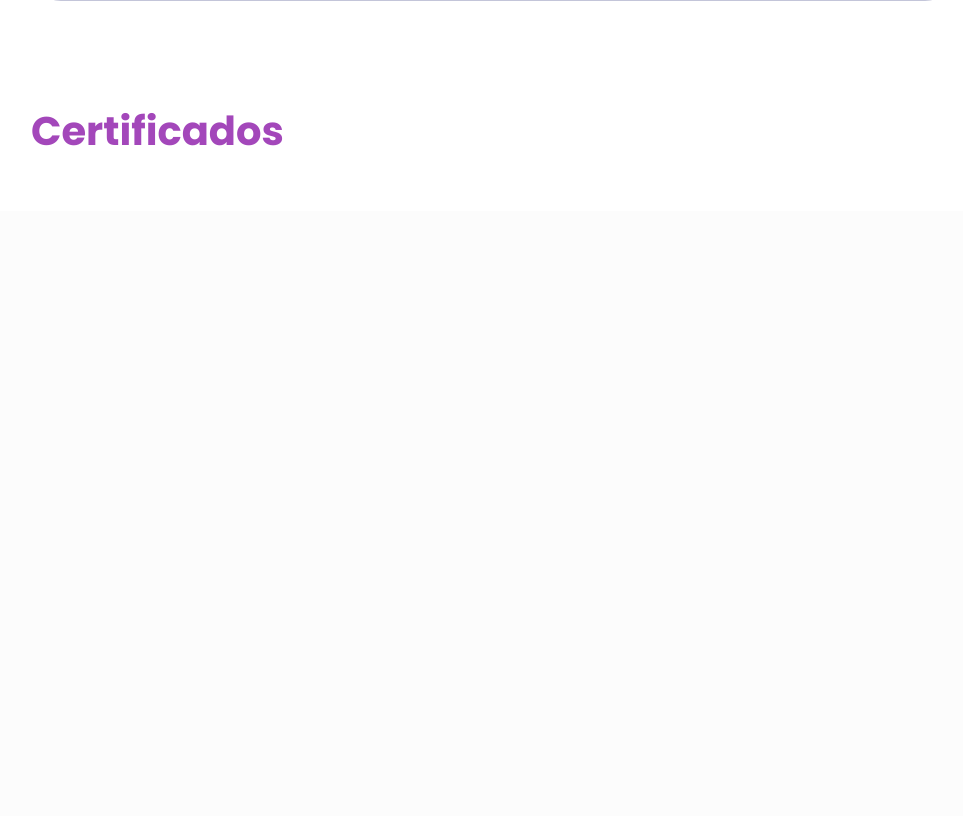
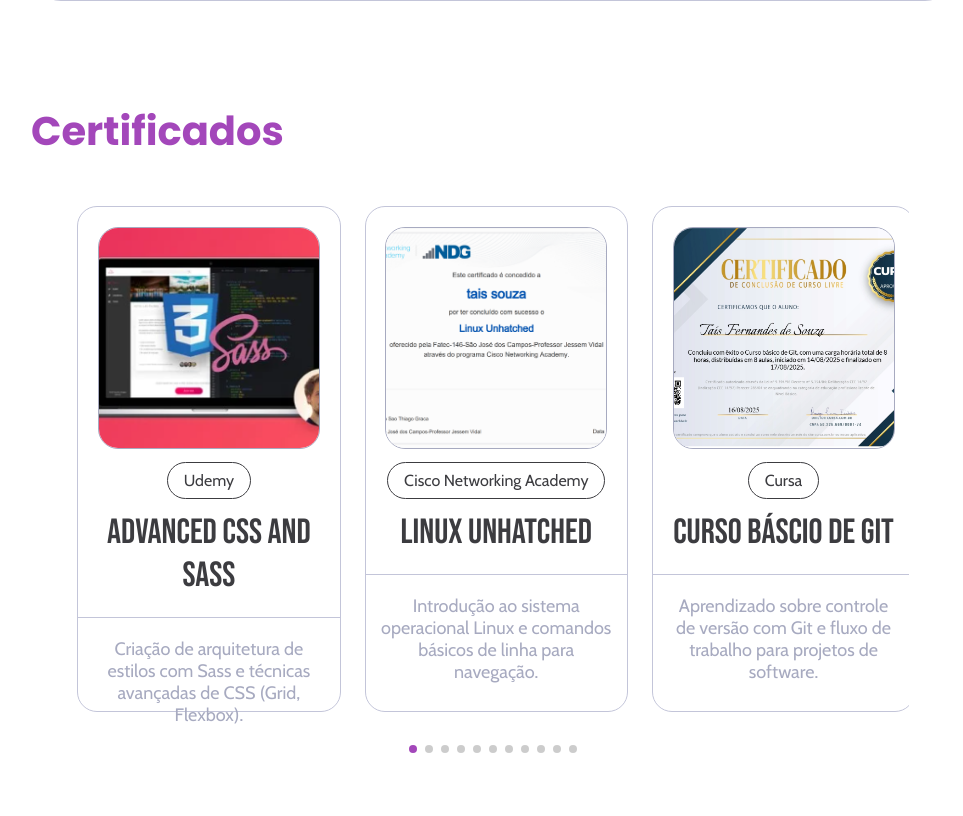
Before and after one commit to tat4Souza/Portfolio-Tais-Souza, a Flask app: page /education in a window 1280 px wide. Shown: the part 899-1715 px from the top of the page, without its empty margins (147-1110 px from the left). Before the commit the page ends 1045 px from the top, so only its background shows below. Run offline with Flask 3, Linux system fonts and the light colour scheme; some libraries are stand-ins or nearby versions.

Commit message:
Added certificates slideshow into education page

```diff
--- a/data.py
+++ b/data.py
@@ -25,3 +25,84 @@
      "period_end": "Set 2024",
      "desc": "Abrange módulos focados em ensinar habilidades relacionadas as áreas de design, animação, desenvolvimento de jogos, 3D e edição audiovisual."}
 ]
+
+certificates_array = [
+    {
+        "title": "Advanced CSS and Sass",
+        "place": "Udemy",
+        "image": "images/sass-thumbnail.png",
+        "desc": "Criação de arquitetura de estilos com Sass e técnicas avançadas de CSS (Grid, Flexbox).",
+        "link": "https://www.udemy.com/certificate/UC-74bc68db-eb6d-4598-bbed-911b79768630/"
+    },
+    {
+        "title": "Linux Unhatched",
+        "place": "Cisco Networking Academy",
+        "image": "images/linux-thumbnail.png",
+        "desc": "Introdução ao sistema operacional Linux e comandos básicos de linha para navegação.",
+        "link": "#"
+    },
+    {
+        "title": "Curso Báscio de Git",
+        "place": "Cursa",
+        "image": "images/git-thumbnail.png",
+        "desc": "Aprendizado sobre controle de versão com Git e fluxo de trabalho para projetos de software.",
+        "link": "https://cursa.com.br/certificate/f0010f1b3e"
+    },
+    {
+        "title": "Arte Vetorial",
+        "place": "Escola SAGA",
+        "image": "images/arte-vetorial-thumbnail.png",
+        "desc": "Uso do Illustrator para criação de artes vetoriais, logotipos e ilustrações digitais.",
+        "link": "https://hub.saga.com.br/certificado?chave=E81A2F53"
+    },
+    {
+        "title": "Composição de Imagens",
+        "place": "Escola SAGA",
+        "image": "images/composicao-imagens-thumbnail.png",
+        "desc": "Técnicas de composição e manipulação de imagens digitais usando software Photoshop.",
+        "link": "https://hub.saga.com.br/certificado?chave=31A86CC3"
+    },
+    {
+        "title": "VFX e Motion Graphics",
+        "place": "Escola SAGA",
+        "image": "images/motion-graphics-thumbnail.png",
+        "desc": "Fundamentos de Efeitos Visuais (VFX) e criação de animações e elementos visuais.",
+        "link": "https://hub.saga.com.br/certificado?chave=FED0A422"
+
+    },
+    {
+        "title": "Pintura Digital",
+        "place": "Escola SAGA",
+        "image": "images/pintura-digital-thumbnail.png",
+        "desc": "Domínio das ferramentas e técnicas de pintura digital, iluminação e texturização.",
+        "link": "https://hub.saga.com.br/certificado?chave=43639BB9"
+    },
+    {
+        "title": "3D1 - Cenários",
+        "place": "Escola SAGA",
+        "image": "images/3D-1-thumbnail.png",
+        "desc": "Modelagem 3D de cenários e ambientes, incluindo texturização e renderização.",
+        "link": "https://hub.saga.com.br/certificado?chave=5F6448D2"
+    },
+    {
+        "title": "3D2 - Personagem",
+        "place": "Escola SAGA",
+        "image": "images/3D-2-thumbnail.png",
+        "desc": "Modelagem 3D e escultura digital de personagens, retopologia e mapeamento UV.",
+        "link": "https://hub.saga.com.br/certificado?chave=E294BBE4"
+    },
+    {
+        "title": "3D3 - Animação",
+        "place": "Escola SAGA",
+        "image": "images/3D-3-thumbnail.png",
+        "desc": "Introdução aos princípios de animação 3D, rigging de personagens e técnicas de movimentação.",
+        "link": "https://hub.saga.com.br/certificado?chave=792C6790"
+    },
+    {
+        "title": "Edição Audiovisual",
+        "place": "Escola SAGA",
+        "image": "images/edicao-audiovisual-thumbnail.png",
+        "desc": "Técnicas de edição e montagem de vídeos, incluindo correção de cor e sincronização de áudio.",
+        "link": "https://hub.saga.com.br/certificado?chave=29CDCC8F"
+    }
+]
--- a/main.py
+++ b/main.py
@@ -1,5 +1,5 @@
 from flask import Flask, render_template
-from data import data_array, courses_array
+from data import data_array, courses_array, certificates_array
 
 app = Flask(__name__)
 
@@ -13,7 +13,7 @@
 
 @app.route('/education')
 def education():
-    return render_template('education.html', data = courses_array)
+    return render_template('education.html', data = courses_array, certificates = certificates_array)
 
 if __name__ == "__main__":
     app.run()
--- a/static/css/main.css
+++ b/static/css/main.css
@@ -463,11 +463,100 @@
   width: 80%;
   margin: 0 auto;
   padding: 5rem;
+  flex-direction: column;
+  gap: 4.5rem;
 }
 .certificates h2 {
   font-size: 4rem;
   color: #A347BA;
   font-family: "Poppins", sans-serif;
 }
+.certificates__container {
+  width: 90%;
+  margin: 0 auto;
+  align-self: center;
+  display: flex;
+  height: 70vh;
+}
+.certificates__card {
+  border: 1px solid #C3C5D9;
+  width: 50%;
+  border-radius: 2rem;
+  text-decoration: none;
+  user-select: none;
+  max-height: 90%;
+}
+.certificates__card-image-container {
+  height: 22rem;
+  width: 22rem;
+  border-radius: 2rem;
+  margin: 0 auto;
+  overflow: hidden;
+  border: 1px solid #A7AAC0;
+}
+.certificates__card-image {
+  object-fit: cover;
+  width: 100%;
+  height: 100%;
+}
+.certificates__card-content {
+  display: flex;
+  flex-direction: column;
+  text-align: center;
+  gap: 2rem;
+  padding-top: 2rem;
+}
+.certificates__card-header {
+  color: #3C3C40;
+}
+.certificates__card-header h4 {
+  font-size: 3.5rem;
+  font-family: "Bebas Neue", sans-serif;
+  font-weight: 400;
+  padding-top: 2rem;
+}
+.certificates__card-header label {
+  padding: 0.8rem 1.6rem;
+  border: 1px solid currentColor;
+  width: auto;
+  border-radius: 10rem;
+  font-size: 1.6rem;
+}
+.certificates__card-desc {
+  border-top: 1px solid #C3C5D9;
+}
+.certificates__card-desc > p {
+  padding: 2rem 1.5rem;
+  color: #A7AAC0;
+}
+
+.swiper-pagination-bullet-active {
+  background-color: #A347BA;
+}
+
+.projects {
+  width: 80%;
+  margin: 0 auto;
+  margin-top: 10rem;
+}
+.projects__header {
+  display: flex;
+  justify-content: space-between;
+}
+.projects__header b {
+  color: #26272A;
+}
+.projects__header h2 {
+  width: 35%;
+  font-size: 4rem;
+  font-weight: 400;
+  font-family: "Poppins", sans-serif;
+  color: #808390;
+}
+.projects__header p {
+  width: 50%;
+  font-size: 2rem;
+  color: #3C3C40;
+}
 
 /*# sourceMappingURL=main.css.map */
--- a/static/scss/layouts/_education-page.scss
+++ b/static/scss/layouts/_education-page.scss
@@ -82,6 +82,9 @@
     width: 80%;
     margin: 0 auto;
     padding: 5rem;
+    flex-direction: column;
+    gap: 4.5rem;
+
 
     & h2 {
         font-size: 4rem;
@@ -89,4 +92,80 @@
         font-family: $poppins;
     }
 
+    &__container {
+        width: 90%;
+        margin: 0 auto;
+        align-self: center;
+        display: flex;
+        height: 70vh;
+    }
+
+    &__card {
+        border: 1px solid $surface-50;
+        width: 50%;
+        border-radius: 2rem;
+        text-decoration: none;
+        user-select: none;
+        max-height: 90%;
+    }
+
+    &__card-image-container {
+        height: 22rem;
+        width: 22rem;
+        border-radius: 2rem;
+        margin: 0 auto;
+        overflow: hidden;
+        border: 1px solid $surface-100;
+    }
+
+    &__card-image {
+        object-fit: cover;
+        width: 100%;
+        height: 100%;
+
+    }
+
+    &__card-content {
+        display: flex;
+        flex-direction: column;
+        text-align: center;
+        gap: 2rem;
+        padding-top: 2rem;
+    }
+
+    &__card-header {
+
+        color: $surface-300;
+
+
+        & h4 {
+            font-size: 3.5rem;
+            font-family: $bebasNeue;
+            font-weight: 400;
+            padding-top: 2rem;
+
+        }
+
+        & label {
+            padding: 0.8rem 1.6rem;
+            border: 1px solid currentColor;
+            width: auto;
+            border-radius: 10rem;
+            font-size: 1.6rem;
+        }
+    }
+
+    &__card-desc {
+        border-top: 1px solid $surface-50;
+
+        &>p {
+            padding: 2rem 1.5rem;
+            color: $surface-100;
+        }
+    }
+
 }
+
+.swiper-pagination-bullet-active {
+    background-color: $secondary-color;
+}
--- a/static/scss/layouts/_projects-page.scss
+++ b/static/scss/layouts/_projects-page.scss
@@ -0,0 +1,30 @@
+.projects {
+    width: 80%;
+    margin: 0 auto;
+    margin-top: 10rem;
+
+    &__header {
+        display: flex;
+        justify-content: space-between;
+
+        & b {
+            color: $surface-400;
+        }
+
+        & h2 {
+            width: 35%;
+            font-size: 4rem;
+            font-weight: 400;
+            font-family: $poppins;
+            color: $surface-200;
+        }
+
+
+
+        & p {
+            width: 50%;
+            font-size: 2rem;
+            color: $surface-300;
+        }
+    }
+}
--- a/templates/education.html
+++ b/templates/education.html
@@ -24,7 +24,61 @@
 
     <section class="certificates">
         <h2>Certificados</h2>
+
+        <div class=" certificates__container swiper">
+            <div class="certificates__content  swiper-wrapper">
+                {% for certificate in certificates %}
+                    <a href="{{certificate.link}}" target="#" class="certificates__card swiper-slide">
+                        <div class="certificates__card-content">
+                            <div class="certificates__card-image-container">
+                                <img class="certificates__card-image" src="{{url_for('static', filename=certificate.image)}}" alt="imagem do certificado">
+                            </div>
+                            <div class="certificates__card-header">
+                                <label>{{certificate.place}}</label>
+                                <h4>{{certificate.title}}</h4>
+                            </div>
+
+                            <div class="certificates__card-desc"><p>{{certificate.desc}}</p></div>
+                        </div>
+                    </a>
+                {% endfor %}
+            </div>
+
+            <div class="swiper-pagination"></div>
+
+
+        </div>
     </section>
 
 </div>
+
+<script src="https://cdn.jsdelivr.net/npm/swiper@12/swiper-bundle.min.js"></script>
+<script>
+    var swiper = new Swiper(".swiper", {
+    loop: true,
+    grabCursor: true,
+    autoplay: {
+        delay: 4000,
+        disableOnInteraction: false,
+    },
+    pagination: {
+        el: ".swiper-pagination",
+        clickable: true,
+    },
+    breakpoints: {
+        640: {
+        slidesPerView: 1,
+        spaceBetween: 18,
+        },
+        768: {
+        slidesPerView: 2,
+        spaceBetween: 18,
+        },
+        1188: {
+        slidesPerView: 3,
+        spaceBetween: 24,
+        },
+    },
+    });
+</script>
 {% endblock %}
--- a/templates/layout.html
+++ b/templates/layout.html
@@ -5,6 +5,7 @@
     <meta name="viewport" content="width=device-width, initial-scale=1.0">
     <title>Portfólio Taís Fernandes de Souza</title>
     <link href='https://cdn.boxicons.com/3.0.5/fonts/brands/boxicons-brands.min.css' rel='stylesheet'>
+    <link rel="stylesheet" href="https://cdn.jsdelivr.net/npm/swiper@12/swiper-bundle.min.css" />
     <link rel="stylesheet" href="{{url_for('static', filename = 'css/main.css')}}">
     <script src="https://cdn.jsdelivr.net/npm/gsap@3.13.0/dist/gsap.min.js" defer></script>
 </head>
```
Also changed, not shown: templates/projects.html (+7 -1 lines), static/images/3D-1-thumbnail.png (added), static/images/3D-2-thumbnail.png (added), static/images/3D-3-thumbnail.png (added), static/images/arte-vetorial-thumbnail.png (added), static/images/composicao-imagens-thumbnail.png (added), static/images/edicao-audiovisual-thumbnail.png (added), static/images/git-thumbnail.png (added), static/images/linux-thumbnail.png (added), static/images/motion-graphics-thumbnail.png (added), static/images/pintura-digital-thumbnail.png (added), static/images/sass-thumbnail.png (added), 1 other file.
